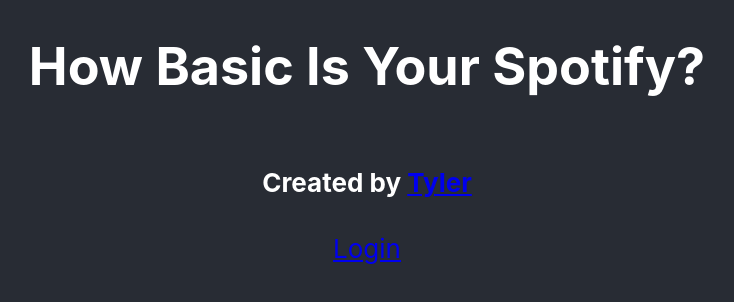
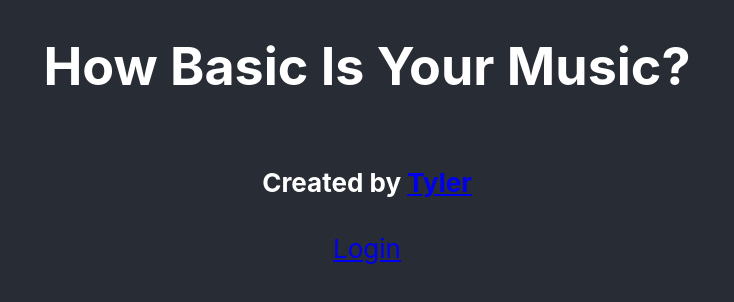
Before and after one commit to tylerymarkowitz/IsYourMusicBasic, a React (Create React App) app: page / in a window 1280 px wide. Shown: the top 302 px of the page, without its empty margins (273-1007 px from the left). Built offline with nearby package versions, Linux system fonts and the light colour scheme; no server answers.

Commit message:
Update App.js

```diff
--- a/src/App.js
+++ b/src/App.js
@@ -4,7 +4,7 @@
 
 function App() {
   const CLIENT_ID = "aa15995912fe42b795a6dbca1cb95548"
-  const REDIRECT_URI = "https://tylerymarkowitz.github.io/IsYourSpotifyBasic/"
+  const REDIRECT_URI = "https://tylerymarkowitz.github.io/IsYourMusicBasic/"
   const AUTH_ENDPOINT = "https://accounts.spotify.com/authorize"
   const scopes = [
     "user-top-read",
@@ -101,7 +101,7 @@
   return (
     <div className="App">
       <header className="App-header">
-        <h1>How Basic Is Your Spotify?</h1>
+        <h1>How Basic Is Your Music?</h1>
 
 
         {token ?
```
